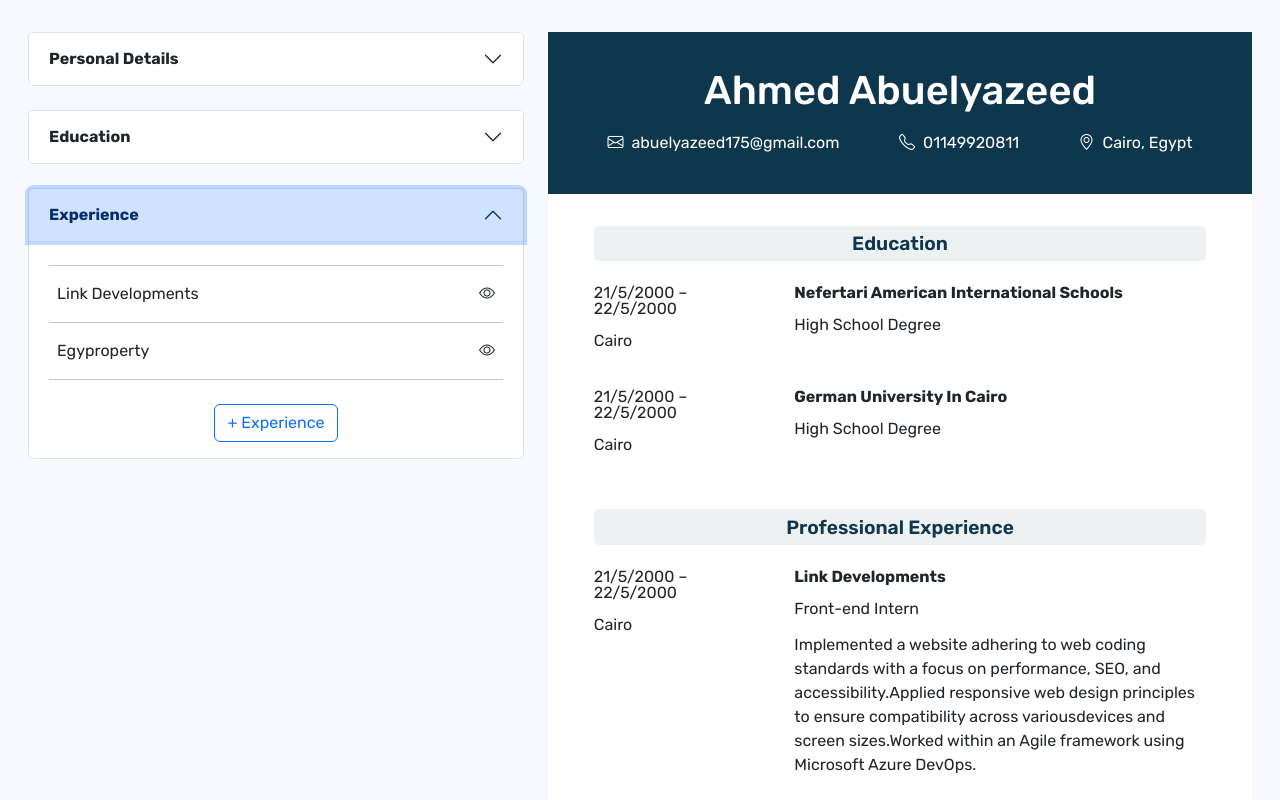
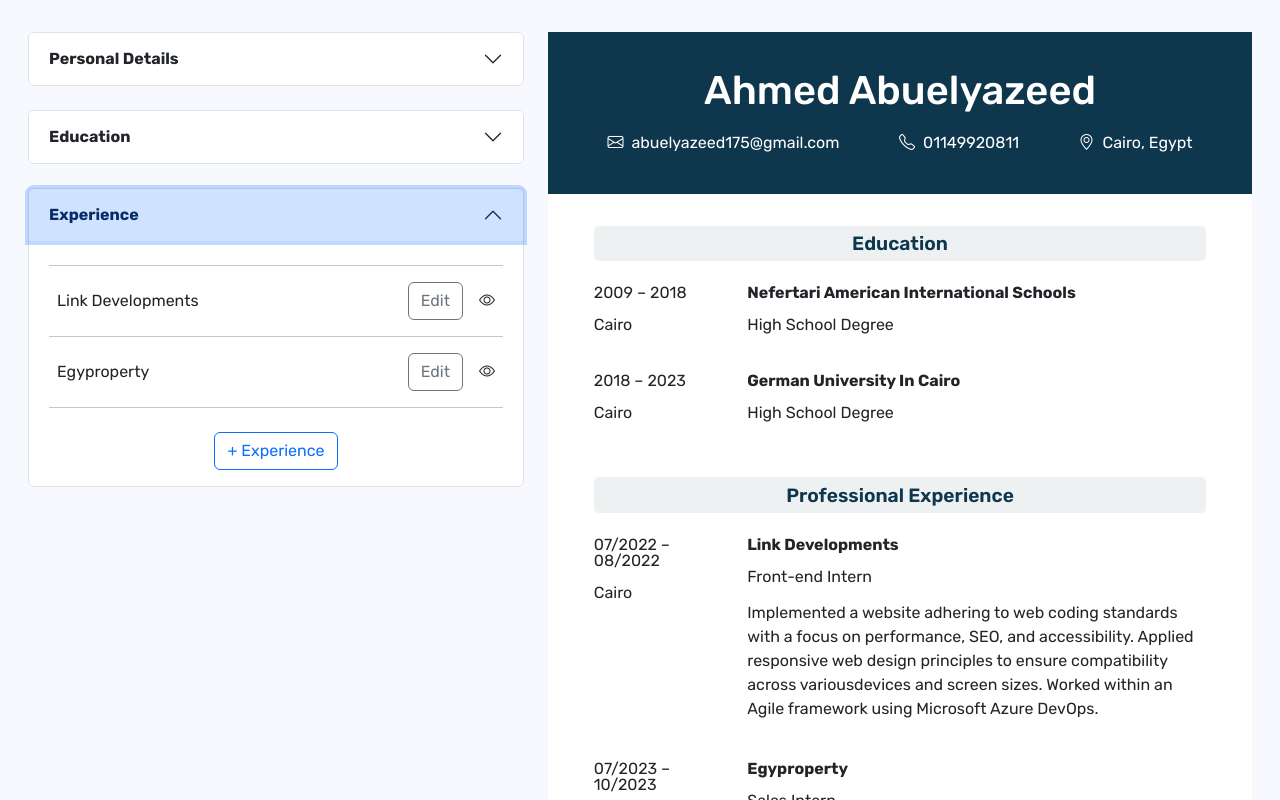
Before and after one commit to Abuelyazeed/CV-Builder, a React (Vite) app: page / in a window 1280 px wide. Both pictures are taken after a click on the button "Experience". Shown: the top 800 px of the page. Built offline with nearby package versions, Linux system fonts and the light colour scheme.

Commit message:
added edit button in the experience section

```diff
--- a/src/App.css
+++ b/src/App.css
@@ -57,17 +57,17 @@ body {
 }
 
 .experience-left {
-  width: 30%;
+  width: 22%;
 }
 .experience-right {
-  width: 70%;
+  width: 78%;
 }
 
 .education-left {
-  width: 30%;
+  width: 22%;
 }
 .education-right {
-  width: 70%;
+  width: 78%;
 }
 
 .edu-section {
--- a/src/App.jsx
+++ b/src/App.jsx
@@ -20,16 +20,16 @@ function App() {
       id: 1,
       school: "Nefertari American International Schools",
       degree: "High School Degree",
-      startDate: "21/5/2000",
-      endDate: "22/5/2000",
+      startDate: "2009",
+      endDate: "2018",
       location: "Cairo",
     },
     {
       id: 2,
       school: "German University In Cairo",
       degree: "High School Degree",
-      startDate: "21/5/2000",
-      endDate: "22/5/2000",
+      startDate: "2018",
+      endDate: "2023",
       location: "Cairo",
     },
   ]);
@@ -39,21 +39,21 @@ function App() {
       id: 1,
       companyName: "Link Developments",
       positionTitle: "Front-end Intern",
-      startDate: "21/5/2000",
-      endDate: "22/5/2000",
+      startDate: "07/2022",
+      endDate: "08/2022",
       location: "Cairo",
       description:
-        "Implemented a website adhering to web coding standards with a focus on performance, SEO, and accessibility.Applied responsive web design principles to ensure compatibility across variousdevices and screen sizes.Worked within an Agile framework using Microsoft Azure DevOps.",
+        "Implemented a website adhering to web coding standards with a focus on performance, SEO, and accessibility. Applied responsive web design principles to ensure compatibility across variousdevices and screen sizes. Worked within an Agile framework using Microsoft Azure DevOps.",
     },
     {
       id: 2,
       companyName: "Egyproperty",
       positionTitle: "Sales Intern",
-      startDate: "21/5/2000",
-      endDate: "22/5/2000",
+      startDate: "07/2023",
+      endDate: "10/2023",
       location: "Cairo",
       description:
-        "Implemented a website adhering to web coding standards with a focus on performance, SEO, and accessibility.Applied responsive web design principles to ensure compatibility across variousdevices and screen sizes.Worked within an Agile framework using Microsoft Azure DevOps.",
+        "Cultivated strong interpersonal skills through client interactions and negotiation. Demonstrated resilience and adaptability in a challenging sales environment.",
     },
   ]);
 
--- a/src/components/Experience.jsx
+++ b/src/components/Experience.jsx
@@ -49,12 +49,21 @@ function Experience() {
                     {index === 0 && <hr className="w-100 my-2" />}
                     <div
                       key={index}
-                      className="d-flex flex-row justify-content-between m-2"
+                      className="d-flex flex-row justify-content-between align-items-center m-2"
                     >
                       {ex.companyName}
-                      <button className="visible-btn">
-                        <i className="bi bi-eye"></i>
-                      </button>
+                      <div className="d-flex">
+                        <button
+                          type="button"
+                          className="btn btn-outline-secondary me-3"
+                          onClick={() => handleEdit(ed.id)}
+                        >
+                          Edit
+                        </button>
+                        <button className="visible-btn">
+                          <i className="bi bi-eye"></i>
+                        </button>
+                      </div>
                     </div>
                     <hr className="w-100 my-2" />
                   </>
```
